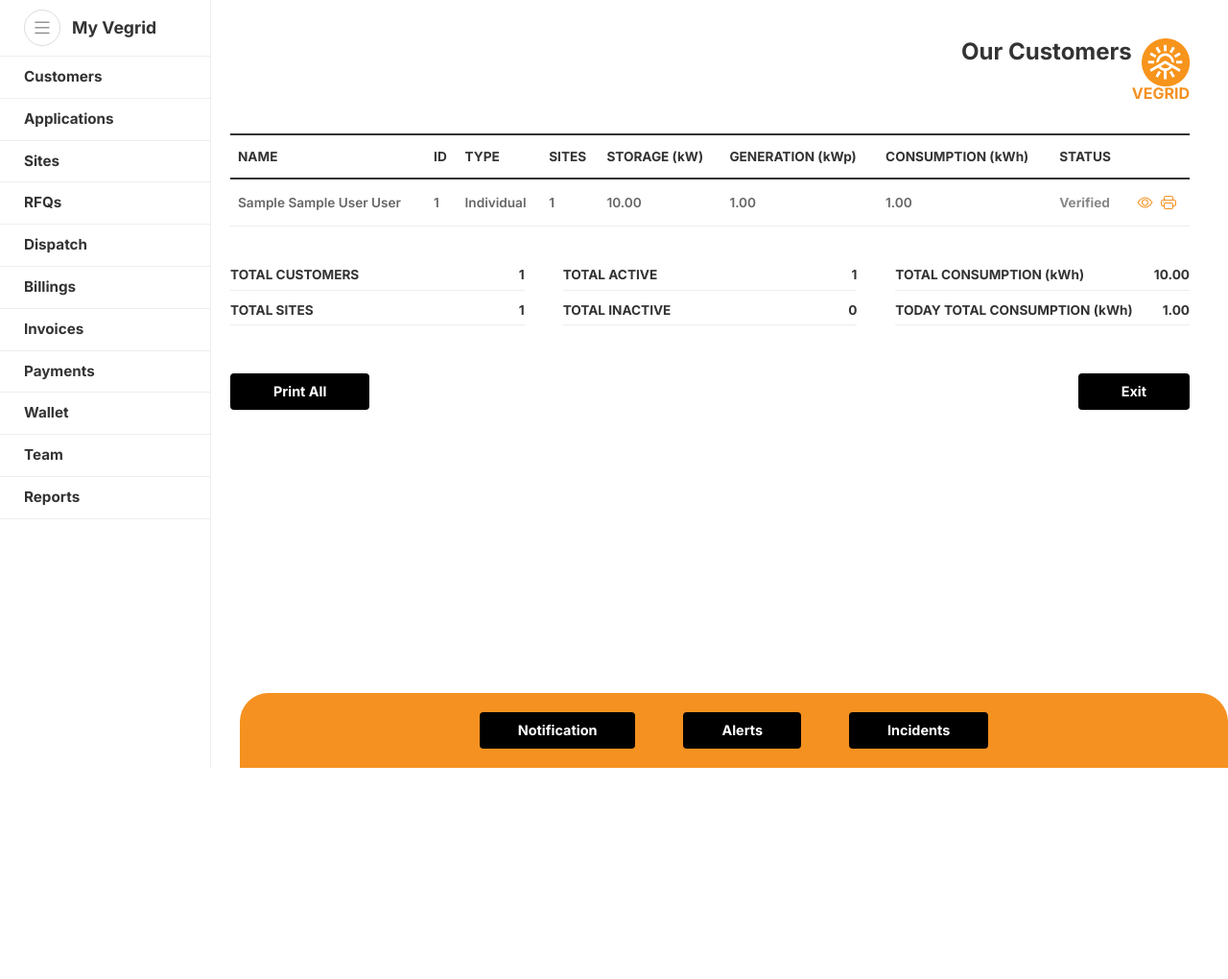
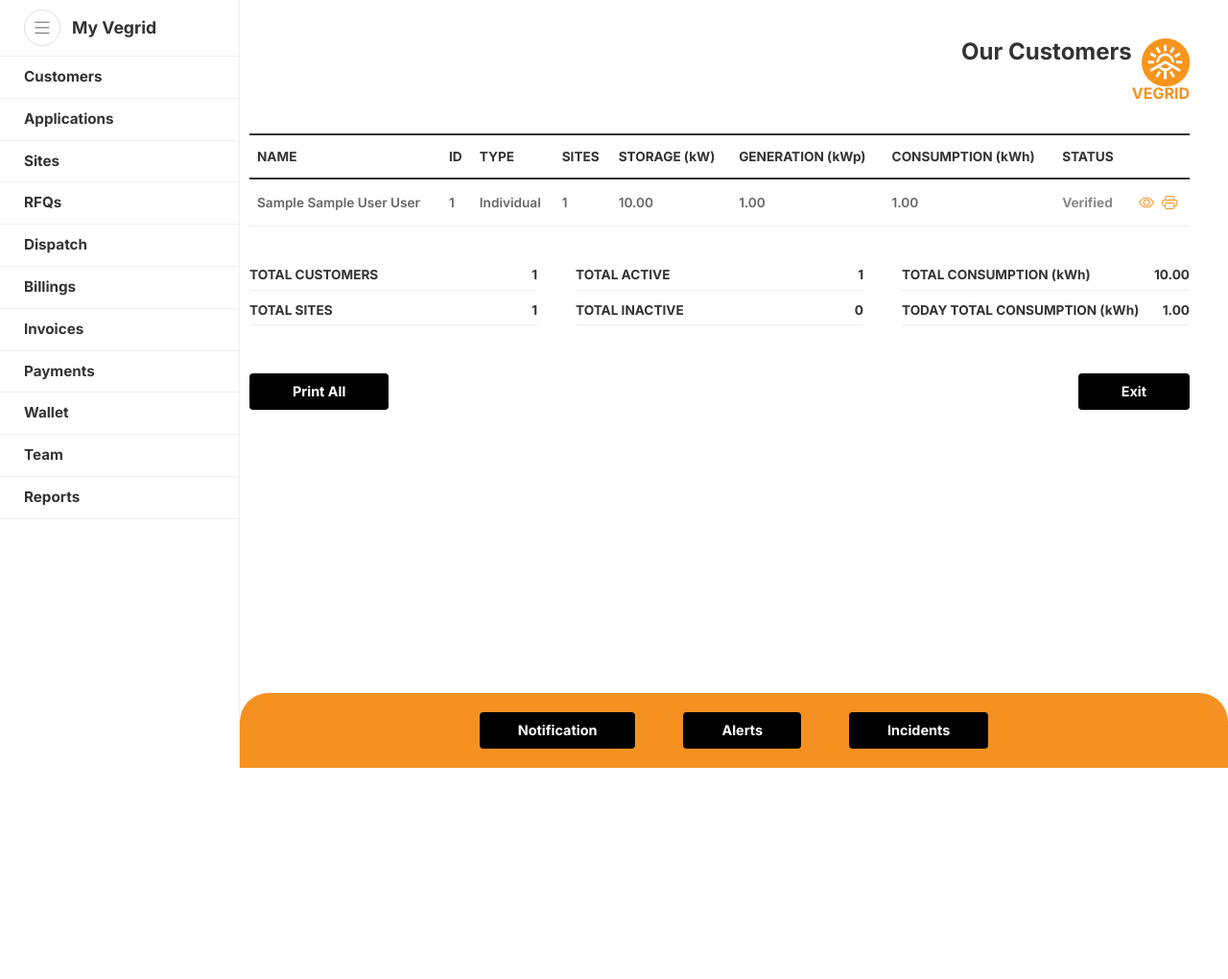
Before and after one commit to vegriddevelopment/vegridwebapp, a Django app: page /admin/customers/ in a window 1280 px wide. Shown: the whole page at 96% size. Run offline with Django 4.2, Linux system fonts and the light colour scheme; a user stored in the database is signed in; tables that the repository leaves empty hold one stand-in row (values such as "Sample post"); a database or web service that is not in the repository returns one stand-in record (values such as "Sample title"); data that the repository does not hold is empty.

Commit message:
Saved Changes

```diff
--- a/templates/admin/customers.html
+++ b/templates/admin/customers.html
@@ -15,7 +15,7 @@
         body { font-family: 'Inter', sans-serif; background-color: #fff; margin: 0; padding-bottom: 220px; }
         .wrapper { display: flex; min-height: 100vh; }
         .sidebar-container {
-            width: 200px;
+            width: 220px;
             flex-shrink: 0;
         }
         .sidebar-item { padding: 10px 25px; border-bottom: 1px solid #eee; }
--- a/templates/admin/sidebar.html
+++ b/templates/admin/sidebar.html
@@ -1,4 +1,4 @@
-<div class="sidebar" style="position: fixed; top: 0; left: 0; width: 220px; height: 100vh; overflow-y: auto; background: white; border-right: 1.5px solid #eee; z-index: 1000;">
+<div class="sidebar" style="position: fixed; top: 0; left: 0; width: 250px; height: 100vh; overflow-y: auto; background: white; border-right: 1.5px solid #eee; z-index: 1000;">
     <div class="sidebar-item">
         <div style="display: flex; align-items: center; gap: 12px;">
             <button style="width: 38px; height: 38px; border-radius: 50%; background: transparent; display: flex; align-items: center; justify-content: center; border: 1px solid #ddd; color: #888; padding: 0;">
```
